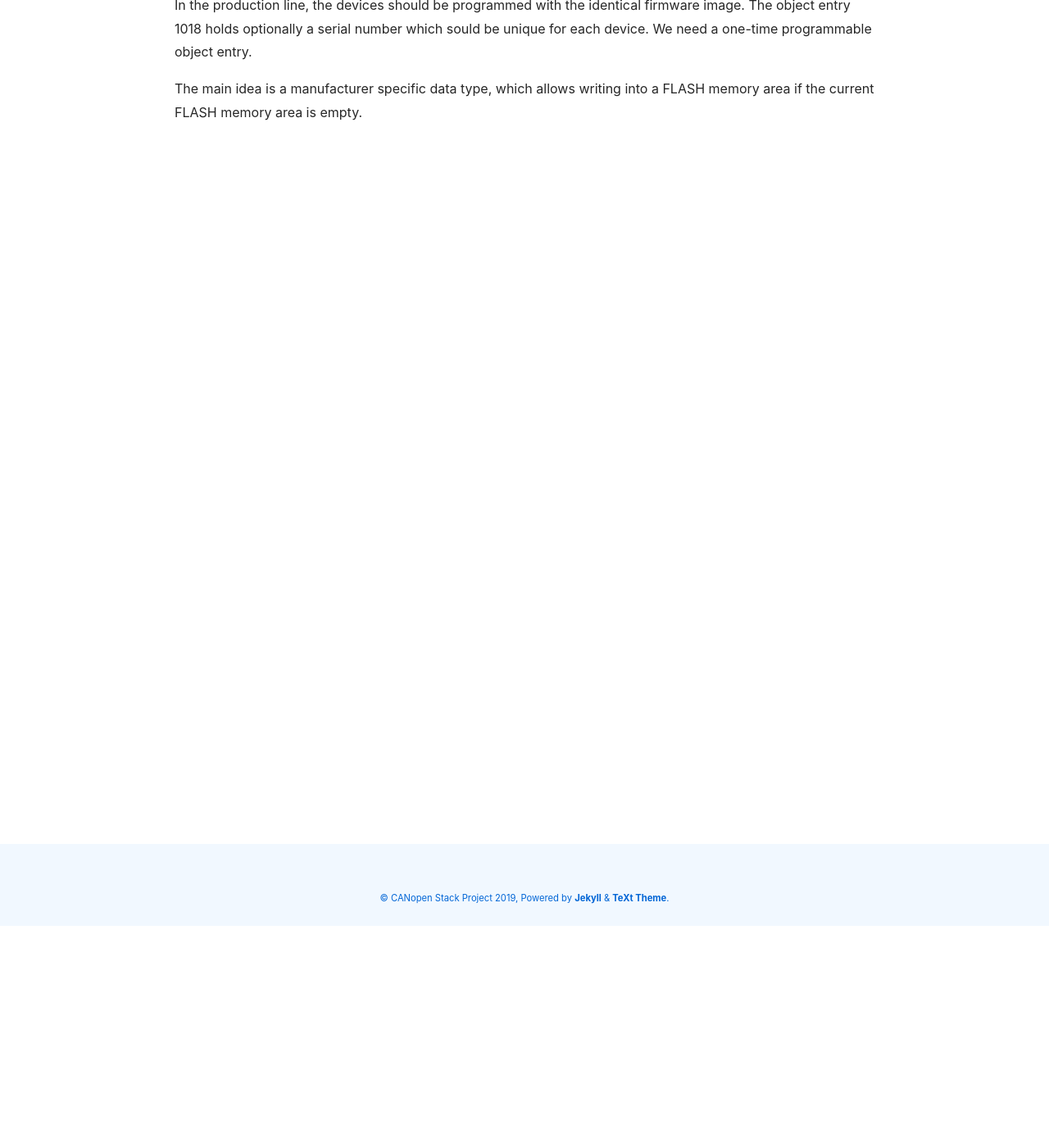
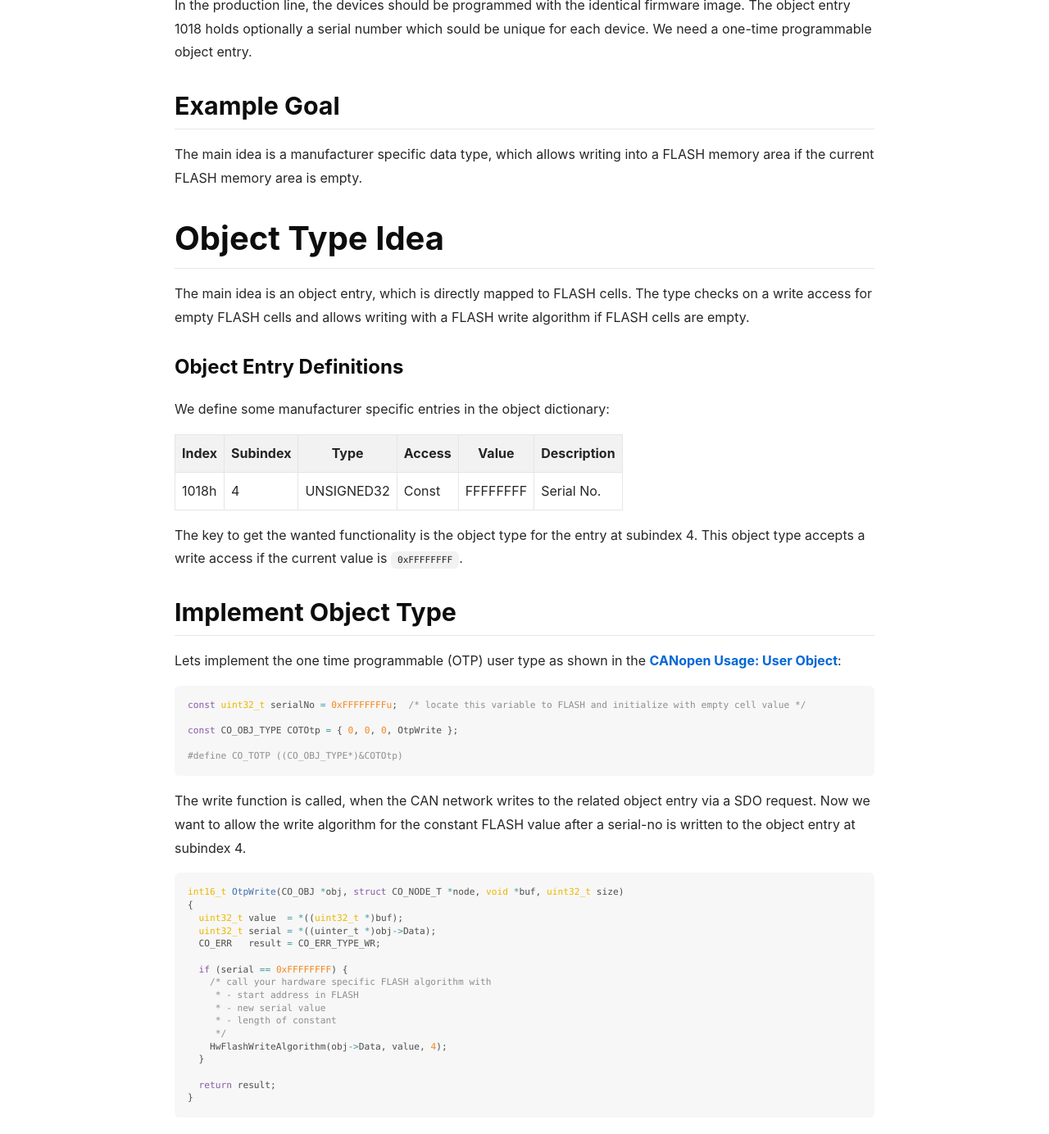
Before and after one commit to embedded-office/canopen-stack, a Jekyll site: the page built from docs/_examples/write-serial-number.md, in a window 1280 px wide and 1400 px high, scrolled down 270 px. Shown: the top 1384 px of the window at 82% size. Built offline with Jekyll 4.4.1, drawn with Linux system fonts in a browser that asks for light colours; nearby versions of some CDN libraries; some of the changed text lies outside the part shown.

Commit message:
add one time programmable example

````diff
--- a/docs/_examples/write-serial-number.md
+++ b/docs/_examples/write-serial-number.md
@@ -7,4 +7,71 @@ In the production line, the devices should be programmed with the identical firm
 
 <!--more-->
 
+## Example Goal
+
 The main idea is a manufacturer specific data type, which allows writing into a FLASH memory area if the current FLASH memory area is empty.
+
+# Object Type Idea
+
+The main idea is an object entry, which is directly mapped to FLASH cells. The type checks on a write access for empty FLASH cells and allows writing with a FLASH write algorithm if FLASH cells are empty.
+
+
+### Object Entry Definitions
+
+We define some manufacturer specific entries in the object dictionary:
+
+| Index | Subindex | Type       | Access     | Value    | Description        |
+| ----- | -------- | ---------- | ---------- | -------- | ------------------ |
+| 1018h | 4        | UNSIGNED32 | Const      | FFFFFFFF | Serial No.         |
+
+The key to get the wanted functionality is the object type for the entry at subindex 4. This object type accepts a write access if the current value is `0xFFFFFFFF`.
+
+## Implement Object Type
+
+Lets implement the one time programmable (OTP) user type as shown in the [CANopen Usage: User Object](/docs/usecase/dictionary#user-objects):
+
+```c
+const uint32_t serialNo = 0xFFFFFFFFu;  /* locate this variable to FLASH and initialize with empty cell value */
+
+const CO_OBJ_TYPE COTOtp = { 0, 0, 0, OtpWrite };
+
+#define CO_TOTP ((CO_OBJ_TYPE*)&COTOtp)
+```
+
+The write function is called, when the CAN network writes to the related object entry via a SDO request.
+Now we want to allow the write algorithm for the constant FLASH value after a serial-no is written to the object entry at subindex 4.
+
+```c
+int16_t OtpWrite(CO_OBJ *obj, struct CO_NODE_T *node, void *buf, uint32_t size)
+{
+  uint32_t value  = *((uint32_t *)buf);
+  uint32_t serial = *((uinter_t *)obj->Data);
+  CO_ERR   result = CO_ERR_TYPE_WR;
+
+  if (serial == 0xFFFFFFFF) {
+    /* call your hardware specific FLASH algorithm with
+     * - start address in FLASH
+     * - new serial value
+     * - length of constant
+     */
+    HwFlashWriteAlgorithm(obj->Data, value, 4);
+  }
+
+  return result;
+}
+```
+
+## Implement Object Entries
+
+
+We use our user type to define the calibration object entry:
+
+```c
+const CO_OBJ ExampleObjDir[] = {
+    :
+  { CO_KEY(0x1018, 4, CO_UNSIGNED32|CO_OBJ_D__R_), CO_TOTP, (uintptr_t)&serialNo },
+    :
+};
+```
+
+Now we have a one time programmable object entry for the serial number. This concept shows how to integrate application specific logic to specific object entry access.
````
Also changed, not shown: docs/_examples/setup-calibration-mode.md (+2 -2 lines).
